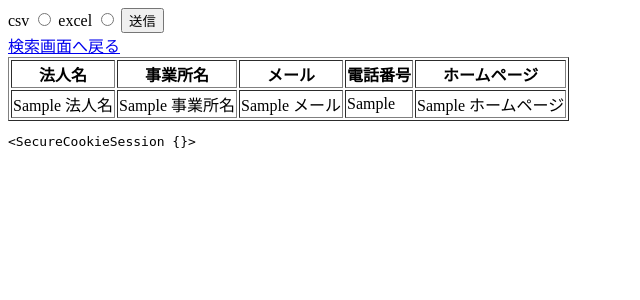
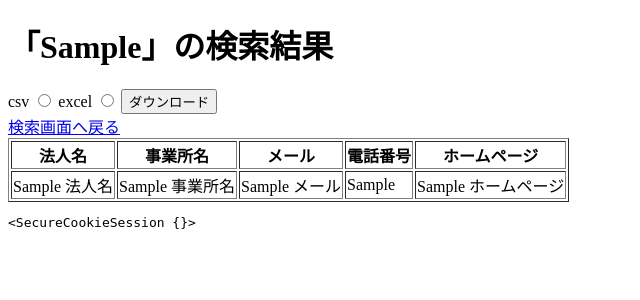
Before and after one commit to tanaka343/scraping_app, a Flask app: template templates/output.html in a window 1280 px wide. Shown: the top 300 px of the page, without its empty margins (0-640 px from the left). Run offline with Flask 3, Linux system fonts and the light colour scheme; the template is opened without the code that fills it: most values are stand-ins (such as "Sample title", 1, 10 or a date in 2020).

Commit message:
検索結果画面にinput_locationを表示

```diff
--- a/main_gui.py
+++ b/main_gui.py
@@ -46,7 +46,7 @@ def search():
     session['last_input']=input_location
 
   facility_list = df.to_dict(orient='records')
-  return render_template('/output.html',facility_list=facility_list)
+  return render_template('/output.html',facility_list=facility_list,input_location=input_location)
 
 # base_dir = os.path.dirname(__file__)
 # DOWNLOAD_DIR_PATH = os.path.join(base_dir,'自動化アプリ出力')
--- a/templates/output.html
+++ b/templates/output.html
@@ -4,12 +4,13 @@
     {% if facility_list==[] %}
         <p>データがありません。</p>
     {% else %}
+        <h1>「{{input_location}}」の検索結果</h1>
         <form action="/download" method="post">
             <label for="csv">csv</label>
             <input type="radio" id="csv" name="download" value="csv">
             <label for="excel">excel</label>
             <input type="radio" id="excel" name="download" value="excel">
-            <button type="submit">送信</button>
+            <button type="submit">ダウンロード</button>
         </form>
         <a href="/">検索画面へ戻る</a>
         <table border="1">
```
